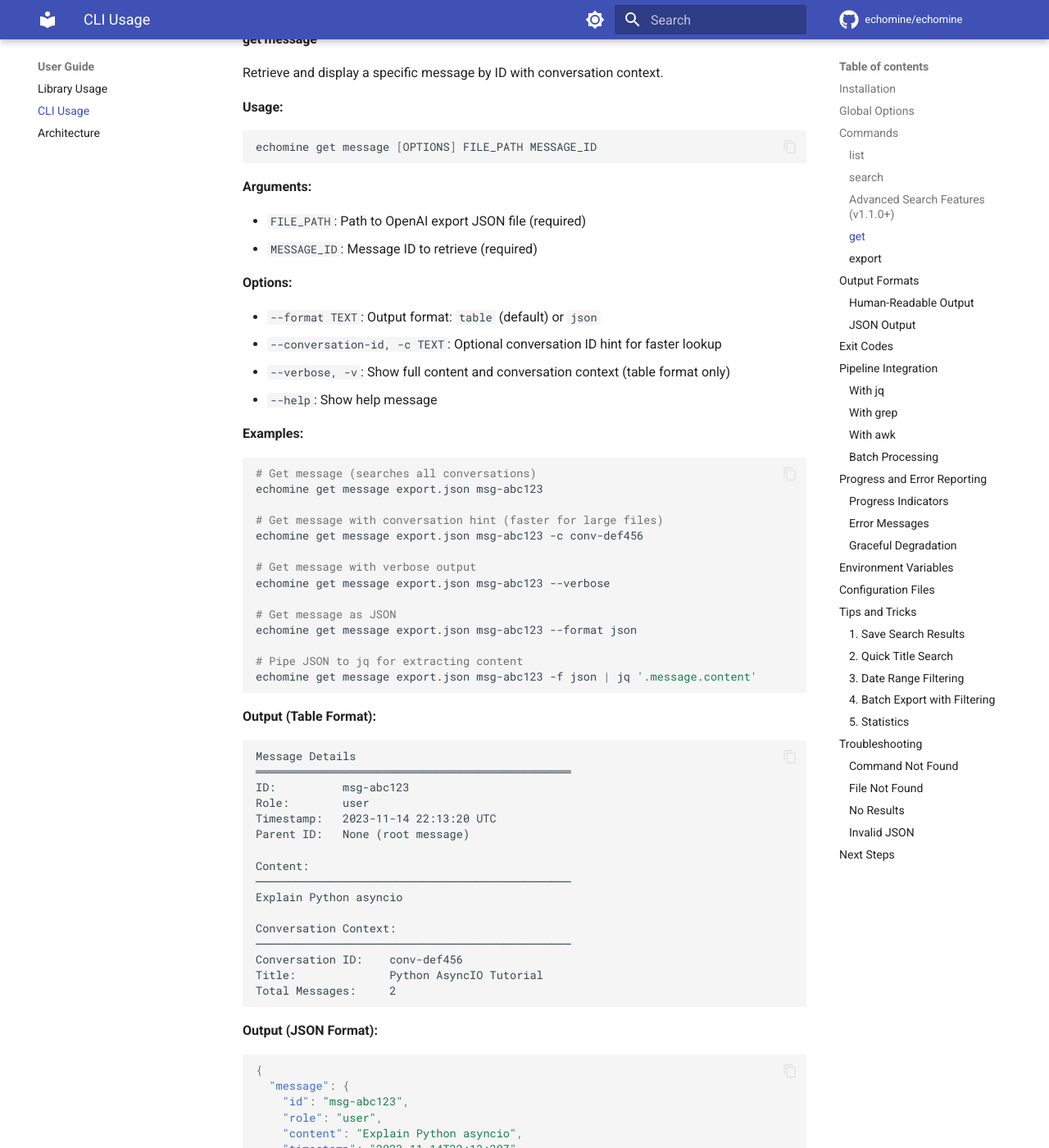
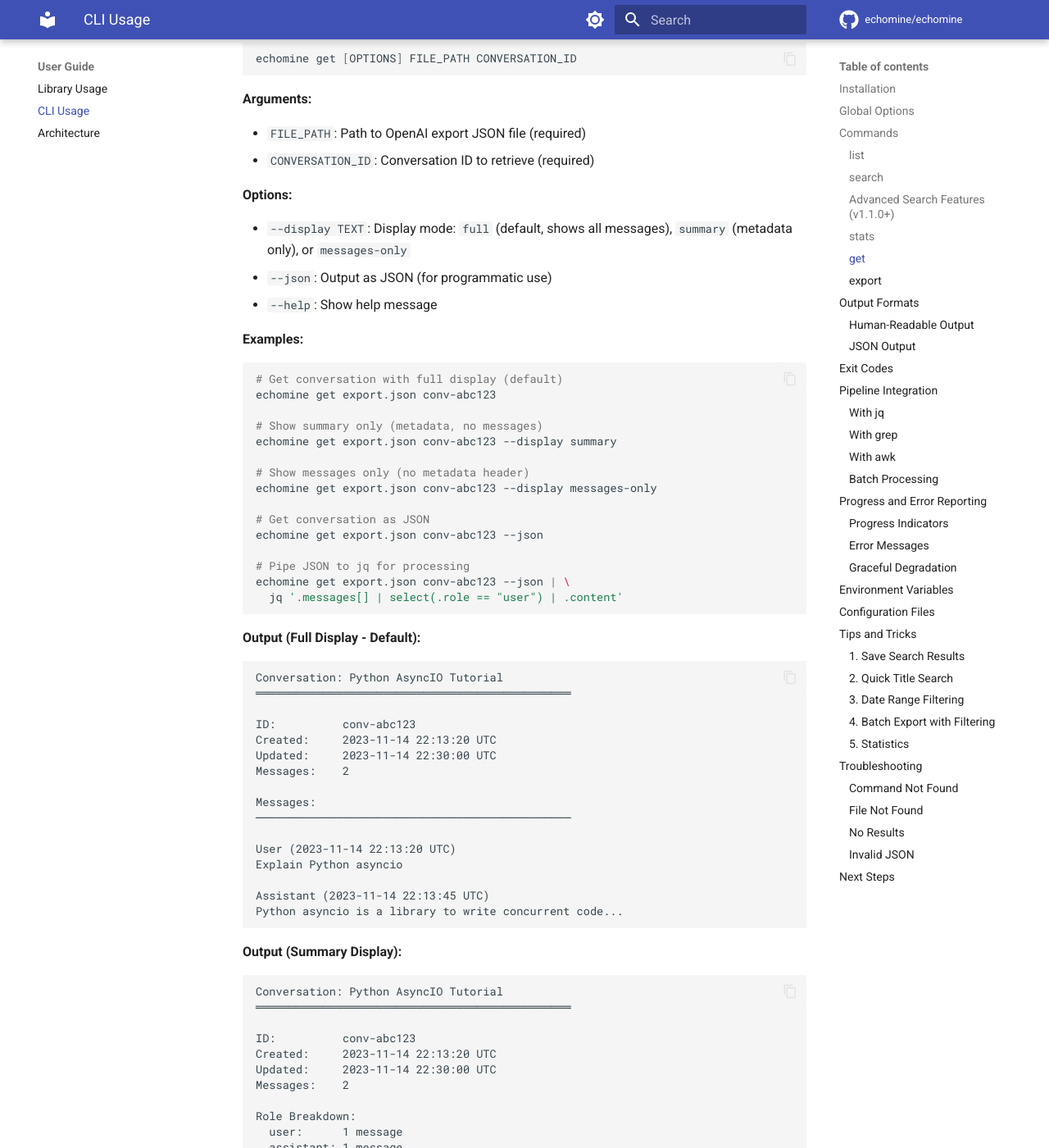
Before and after one commit to aucontraire/echomine, an MkDocs documentation site: the page built from docs/cli-usage.md, in a window 1280 px wide and 1400 px high, scrolled down 10078 px. Shown: the whole window at 82% size. Built offline with MkDocs 1.6.1 and Material for MkDocs 9.7.7, drawn with Linux system fonts in a browser that asks for light colours; comment, search, counter and statistics services are not loaded; the version menu is left out; some of the changed text lies outside the part shown.

Commit message:
docs: update documentation for v1.2.0 features
- README.md: Add stats command, get command, CSV export examples
- cli-usage.md: Comprehensive stats/get command docs, CSV export, YAML frontmatter
- library-usage.md: Statistics API, export formats section
- quickstart.md: Add v1.2.0 CLI and library examples
- index.md: Update feature list and quick examples

Covers: stats command, get command, CSV export, YAML frontmatter,
Rich CLI formatting, enhanced list/search output.

````diff
--- a/docs/cli-usage.md
+++ b/docs/cli-usage.md
@@ -434,20 +434,94 @@
 
 ---
 
-### get
+### stats
 
-Retrieve specific conversation or message by ID with metadata display.
-
-The `get` command has two subcommands for retrieving different types of content.
-
-#### get conversation
-
-Retrieve and display a specific conversation by ID.
+Generate comprehensive statistics for your conversation export.
 
 **Usage:**
 
 ```bash
-echomine get conversation [OPTIONS] FILE_PATH CONVERSATION_ID
+echomine stats [OPTIONS] FILE_PATH
+```
+
+**Arguments:**
+
+- `FILE_PATH`: Path to OpenAI export JSON file (required)
+
+**Options:**
+
+- `--json`: Output as JSON (for programmatic use)
+- `--help`: Show help message
+
+**Examples:**
+
+```bash
+# View export statistics (human-readable)
+echomine stats export.json
+
+# JSON output for scripting
+echomine stats export.json --json | jq '.total_conversations'
+
+# Analyze message distribution
+echomine stats export.json --json | jq '.average_messages'
+```
+
+**Output (Human-Readable):**
+
+```
+Export Statistics
+═══════════════════════════════════════════════
+
+Total Conversations:  1,234
+Total Messages:       45,678
+Date Range:           2024-01-01 to 2024-12-07
+Average Messages:     37.0 per conversation
+
+Largest Conversation:
+  Title:     "Deep Python Discussion"
+  ID:        abc-123
+  Messages:  245
+
+Smallest Conversation:
+  Title:     "Quick Question"
+  ID:        xyz-789
+  Messages:  2
+```
+
+**Output (JSON):**
+
+```json
+{
+  "total_conversations": 1234,
+  "total_messages": 45678,
+  "date_range": {
+    "earliest": "2024-01-01T10:00:00Z",
+    "latest": "2024-12-07T15:30:00Z"
+  },
+  "average_messages": 37.0,
+  "largest_conversation": {
+    "id": "abc-123",
+    "title": "Deep Python Discussion",
+    "message_count": 245
+  },
+  "smallest_conversation": {
+    "id": "xyz-789",
+    "title": "Quick Question",
+    "message_count": 2
+  }
+}
+```
+
+---
+
+### get
+
+Retrieve and display a specific conversation by ID with Rich terminal formatting.
+
+**Usage:**
+
+```bash
+echomine get [OPTIONS] FILE_PATH CONVERSATION_ID
 ```
 
 **Arguments:**
@@ -457,47 +531,68 @@
 
 **Options:**
 
-- `--format TEXT`: Output format: `table` (default) or `json`
-- `--verbose, -v`: Show full message content (table format only)
+- `--display TEXT`: Display mode: `full` (default, shows all messages), `summary` (metadata only), or `messages-only`
+- `--json`: Output as JSON (for programmatic use)
 - `--help`: Show help message
 
 **Examples:**
 
 ```bash
-# Get conversation (human-readable table)
-echomine get conversation export.json conv-abc123
+# Get conversation with full display (default)
+echomine get export.json conv-abc123
 
-# Get conversation with verbose output (show all messages)
-echomine get conversation export.json conv-abc123 --verbose
+# Show summary only (metadata, no messages)
+echomine get export.json conv-abc123 --display summary
+
+# Show messages only (no metadata header)
+echomine get export.json conv-abc123 --display messages-only
 
 # Get conversation as JSON
-echomine get conversation export.json conv-abc123 --format json
+echomine get export.json conv-abc123 --json
 
 # Pipe JSON to jq for processing
-echomine get conversation export.json conv-abc123 -f json | \
+echomine get export.json conv-abc123 --json | \
   jq '.messages[] | select(.role == "user") | .content'
 ```
 
-**Output (Table Format):**
+**Output (Full Display - Default):**
 
 ```
-Conversation Details
+Conversation: Python AsyncIO Tutorial
 ═══════════════════════════════════════════════
+
 ID:          conv-abc123
-Title:       Python AsyncIO Tutorial
 Created:     2023-11-14 22:13:20 UTC
 Updated:     2023-11-14 22:30:00 UTC
-Messages:    2 messages
+Messages:    2
 
-Message Summary:
+Messages:
 ───────────────────────────────────────────────
-Role                 Count
-───────────────────────────────────────────────
-user                     1
-assistant                1
+
+User (2023-11-14 22:13:20 UTC)
+Explain Python asyncio
+
+Assistant (2023-11-14 22:13:45 UTC)
+Python asyncio is a library to write concurrent code...
 ```
 
-**Output (JSON Format):**
+**Output (Summary Display):**
+
+```
+Conversation: Python AsyncIO Tutorial
+═══════════════════════════════════════════════
+
+ID:          conv-abc123
+Created:     2023-11-14 22:13:20 UTC
+Updated:     2023-11-14 22:30:00 UTC
+Messages:    2
+
+Role Breakdown:
+  user:      1 message
+  assistant: 1 message
+```
+
+**Output (JSON):**
 
 ```json
 {
@@ -518,101 +613,11 @@
 }
 ```
 
-#### get message
-
-Retrieve and display a specific message by ID with conversation context.
-
-**Usage:**
-
-```bash
-echomine get message [OPTIONS] FILE_PATH MESSAGE_ID
-```
-
-**Arguments:**
-
-- `FILE_PATH`: Path to OpenAI export JSON file (required)
-- `MESSAGE_ID`: Message ID to retrieve (required)
-
-**Options:**
-
-- `--format TEXT`: Output format: `table` (default) or `json`
-- `--conversation-id, -c TEXT`: Optional conversation ID hint for faster lookup
-- `--verbose, -v`: Show full content and conversation context (table format only)
-- `--help`: Show help message
-
-**Examples:**
-
-```bash
-# Get message (searches all conversations)
-echomine get message export.json msg-abc123
-
-# Get message with conversation hint (faster for large files)
-echomine get message export.json msg-abc123 -c conv-def456
-
-# Get message with verbose output
-echomine get message export.json msg-abc123 --verbose
-
-# Get message as JSON
-echomine get message export.json msg-abc123 --format json
-
-# Pipe JSON to jq for extracting content
-echomine get message export.json msg-abc123 -f json | jq '.message.content'
-```
-
-**Output (Table Format):**
-
-```
-Message Details
-═══════════════════════════════════════════════
-ID:          msg-abc123
-Role:        user
-Timestamp:   2023-11-14 22:13:20 UTC
-Parent ID:   None (root message)
-
-Content:
-───────────────────────────────────────────────
-Explain Python asyncio
-
-Conversation Context:
-───────────────────────────────────────────────
-Conversation ID:    conv-def456
-Title:              Python AsyncIO Tutorial
-Total Messages:     2
-```
-
-**Output (JSON Format):**
-
-```json
-{
-  "message": {
-    "id": "msg-abc123",
-    "role": "user",
-    "content": "Explain Python asyncio",
-    "timestamp": "2023-11-14T22:13:20Z",
-    "parent_id": null
-  },
-  "conversation": {
-    "id": "conv-def456",
-    "title": "Python AsyncIO Tutorial",
-    "created_at": "2023-11-14T22:13:20Z",
-    "updated_at": "2023-11-14T22:30:00Z",
-    "message_count": 2
-  }
-}
-```
-
-**Performance Note:**
-
-When using `get message` without the `--conversation-id` hint, the command searches through all conversations sequentially. For large files with many conversations, providing a conversation ID hint significantly improves performance:
-
-- **With hint**: O(N) where N = conversations until match
-- **Without hint**: O(N*M) where N = conversations, M = messages per conversation
-
 ---
 
 ### export
 
-Export a specific conversation to markdown or JSON format.
+Export a specific conversation to markdown, JSON, or CSV format.
 
 **Usage:**
 
@@ -628,20 +633,32 @@
 **Options:**
 
 - `--output PATH`: Output file path (if not specified, prints to stdout)
-- `--format TEXT`: Export format: `markdown` (default) or `json`
+- `--format TEXT`: Export format: `markdown` (default), `json`, or `csv`
+- `--fields TEXT`: CSV only - comma-separated field names (default: all fields)
+- `--no-metadata`: Markdown only - exclude YAML frontmatter (v1.1.0 compatibility)
 - `--help`: Show help message
 
 **Examples:**
 
 ```bash
-# Export to stdout (markdown, default)
+# Export to stdout (markdown with YAML frontmatter, default in v1.2.0)
 echomine export export.json conv-abc123
 
 # Export to markdown file
 echomine export export.json conv-abc123 --output algorithm.md
 
+# Export without YAML frontmatter (v1.1.0 style)
+echomine export export.json conv-abc123 --output algo.md --no-metadata
+
 # Export as JSON to file
 echomine export export.json conv-abc123 --format json --output algo.json
+
+# Export as CSV (v1.2.0+)
+echomine export export.json conv-abc123 --format csv --output algo.csv
+
+# CSV with specific fields only
+echomine export export.json conv-abc123 --format csv \
+  --fields "id,role,content,timestamp" --output messages.csv
 
 # Export JSON to stdout for piping
 echomine export export.json conv-abc123 -f json | jq '.messages | length'
@@ -658,7 +675,31 @@
 done
 ```
 
-**Output (Markdown):**
+**Output (Markdown with YAML Frontmatter - v1.2.0 Default):**
+
+```markdown
+---
+id: conv-abc123
+title: Python Async Best Practices
+created_at: 2024-01-15T10:30:00+00:00
+updated_at: 2024-01-15T12:45:00+00:00
+message_count: 42
+export_date: 2024-12-07T15:30:00+00:00
+exported_by: echomine
+---
+
+# Python Async Best Practices
+
+## User (`msg-001`) - 2024-01-15 10:30:15 UTC
+
+How do I properly use async/await in Python?
+
+## Assistant (`msg-002`) - 2024-01-15 10:30:45 UTC
+
+Here's a comprehensive guide to async/await in Python...
+```
+
+**Output (Markdown without Metadata - v1.1.0 Style):**
 
 ```markdown
 # Python Async Best Practices
@@ -681,10 +722,6 @@
 **Assistant** - 2024-01-15 10:30:45 UTC
 
 Here's a comprehensive guide to async/await in Python...
-
----
-
-...
 ```
 
 **Output (JSON):**
@@ -703,6 +740,14 @@
     }
   ]
 }
+```
+
+**Output (CSV - v1.2.0+):**
+
+```csv
+id,role,content,timestamp,parent_id
+msg-001,user,"How do I properly use async/await in Python?",2024-01-15T10:30:15Z,
+msg-002,assistant,"Here's a comprehensive guide to async/await in Python...",2024-01-15T10:30:45Z,msg-001
 ```
 
 ---
--- a/docs/library-usage.md
+++ b/docs/library-usage.md
@@ -182,43 +182,45 @@
     print("Conversation not found")
 ```
 
-### Get Message by ID
+### Calculate Statistics (v1.2.0+)
 
-Retrieve a specific message with its parent conversation context:
+Get comprehensive statistics about your export:
 
 ```python
-# Search all conversations for the message
-result = adapter.get_message_by_id(export_file, "msg-def456")
+from echomine import calculate_statistics, calculate_conversation_statistics
 
-if result:
-    message, conversation = result
-    print(f"Message: {message.content}")
-    print(f"From conversation: {conversation.title}")
-    print(f"Role: {message.role}")
-    print(f"Timestamp: {message.timestamp}")
-else:
-    print("Message not found")
+# Export-level statistics (streaming, O(1) memory)
+stats = calculate_statistics(export_file)
+
+print(f"Total conversations: {stats.total_conversations}")
+print(f"Total messages: {stats.total_messages}")
+print(f"Date range: {stats.date_range.earliest} to {stats.date_range.latest}")
+print(f"Average messages: {stats.average_messages:.1f}")
+
+# Largest and smallest conversations
+if stats.largest_conversation:
+    largest = stats.largest_conversation
+    print(f"Largest: {largest.title} ({largest.message_count} messages)")
+
+if stats.smallest_conversation:
+    smallest = stats.smallest_conversation
+    print(f"Smallest: {smallest.title} ({smallest.message_count} messages)")
+
+# Per-conversation statistics
+conversation = adapter.get_conversation_by_id(export_file, "conv-abc123")
+if conversation:
+    conv_stats = calculate_conversation_statistics(conversation)
+
+    # Message counts by role
+    print(f"User messages: {conv_stats.message_count_by_role.user}")
+    print(f"Assistant messages: {conv_stats.message_count_by_role.assistant}")
+    print(f"System messages: {conv_stats.message_count_by_role.system}")
+
+    # Temporal patterns
+    print(f"Duration: {conv_stats.duration_seconds:.0f} seconds")
+    if conv_stats.average_gap_seconds:
+        print(f"Average gap: {conv_stats.average_gap_seconds:.1f} seconds")
 ```
-
-For better performance with large files, provide a conversation ID hint:
-
-```python
-# Faster: search only within specified conversation
-result = adapter.get_message_by_id(
-    export_file,
-    "msg-def456",
-    conversation_id="conv-abc123"
-)
-
-if result:
-    message, conversation = result
-    print(f"Found message in {conversation.title}")
-```
-
-**Performance Note:**
-
-- Without `conversation_id`: O(N*M) - searches all conversations and their messages
-- With `conversation_id`: O(N) - searches only until the specified conversation is found
 
 ## Advanced Search Features (v1.1.0+)
 
@@ -815,6 +817,63 @@
     t.join()
 ```
 
+## Export Formats (v1.2.0+)
+
+### Markdown Export with YAML Frontmatter
+
+```python
+from echomine import OpenAIAdapter
+from echomine.exporters import MarkdownExporter
+from pathlib import Path
+
+adapter = OpenAIAdapter()
+exporter = MarkdownExporter()
+
+conversation = adapter.get_conversation_by_id(Path("export.json"), "conv-abc123")
+
+if conversation:
+    # Export with YAML frontmatter (default in v1.2.0)
+    markdown = exporter.export_conversation(conversation)
+    Path("chat.md").write_text(markdown)
+
+    # Export without frontmatter (v1.1.0 style)
+    markdown_plain = exporter.export_conversation(
+        conversation,
+        include_metadata=False,
+        include_message_ids=False
+    )
+    Path("chat_plain.md").write_text(markdown_plain)
+```
+
+### CSV Export
+
+```python
+from echomine import OpenAIAdapter, SearchQuery
+from echomine.exporters import CSVExporter
+from pathlib import Path
+
+adapter = OpenAIAdapter()
+exporter = CSVExporter()
+
+# Export search results to CSV
+query = SearchQuery(keywords=["python"], limit=100)
+results = list(adapter.search(Path("export.json"), query))
+
+# Conversation-level CSV
+csv_content = exporter.export_search_results(results)
+Path("results.csv").write_text(csv_content)
+
+# Message-level CSV
+csv_messages = exporter.export_messages_from_results(results)
+Path("messages.csv").write_text(csv_messages)
+
+# Export single conversation
+conversation = adapter.get_conversation_by_id(Path("export.json"), "conv-abc123")
+if conversation:
+    csv_single = exporter.export_conversation(conversation)
+    Path("conversation.csv").write_text(csv_single)
+```
+
 ## Integration Examples
 
 ### cognivault Integration
--- a/docs/quickstart.md
+++ b/docs/quickstart.md
@@ -83,7 +83,25 @@
     print(f"  Matched: {len(result.matched_message_ids)} messages")
 ```
 
-### 4. Get Specific Conversation
+### 4. Calculate Statistics (v1.2.0+)
+
+Get comprehensive export statistics:
+
+```python
+from echomine import calculate_statistics
+
+# Export-level statistics
+stats = calculate_statistics(export_file)
+print(f"Total conversations: {stats.total_conversations}")
+print(f"Total messages: {stats.total_messages}")
+print(f"Average messages: {stats.average_messages:.1f}")
+
+if stats.largest_conversation:
+    print(f"Largest: {stats.largest_conversation.title} "
+          f"({stats.largest_conversation.message_count} messages)")
+```
+
+### 5. Get Specific Conversation
 
 Retrieve a conversation by ID:
 
@@ -152,14 +170,43 @@
 
 See [CLI Usage](cli-usage.md#how-search-filters-combine) for detailed filter logic.
 
-### Export to Markdown or JSON
+### View Statistics (v1.2.0+)
 
 ```bash
-# Export specific conversation as markdown (default)
+# View export statistics
+echomine stats export.json
+
+# JSON output for scripting
+echomine stats export.json --json
+```
+
+### Get Conversation by ID (v1.2.0+)
+
+```bash
+# Display full conversation
+echomine get export.json conv-abc123
+
+# Summary only
+echomine get export.json conv-abc123 --display summary
+
+# JSON output
+echomine get export.json conv-abc123 --json
+```
+
+### Export to Markdown, JSON, or CSV (v1.2.0+)
+
+```bash
+# Export as markdown with YAML frontmatter (default in v1.2.0)
 echomine export export.json conv-abc123 --output algo.md
+
+# Export without frontmatter (v1.1.0 style)
+echomine export export.json conv-abc123 --output algo.md --no-metadata
 
 # Export as JSON (for programmatic use)
 echomine export export.json conv-abc123 --format json --output conversation.json
+
+# Export as CSV (v1.2.0+)
+echomine export export.json conv-abc123 --format csv --output messages.csv
 
 # Export JSON to stdout for piping
 echomine export export.json conv-abc123 -f json | jq '.messages[0].content'
````
Also changed, not shown: README.md (+19 -8 lines), docs/index.md (+20 -2 lines).
